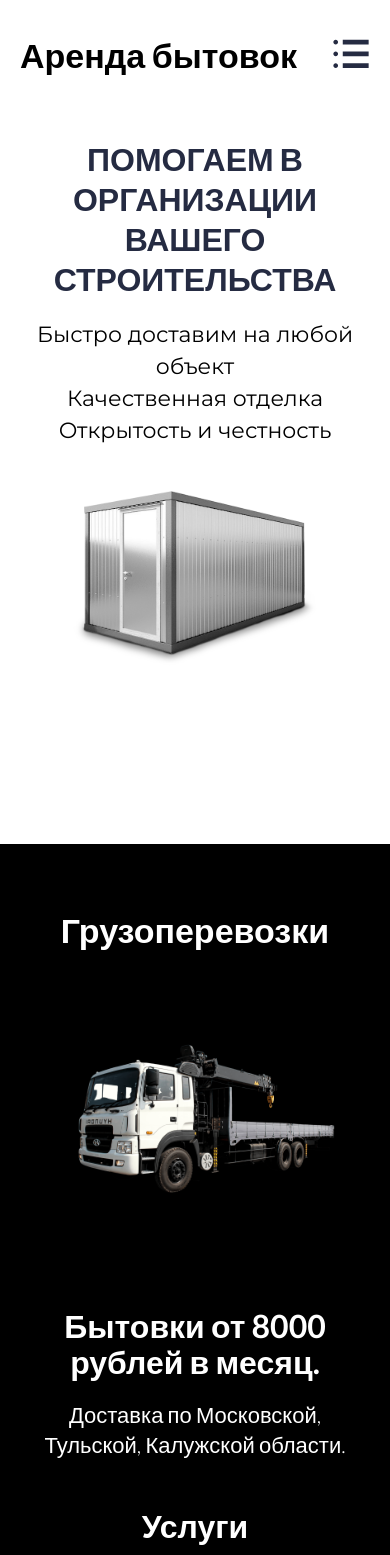
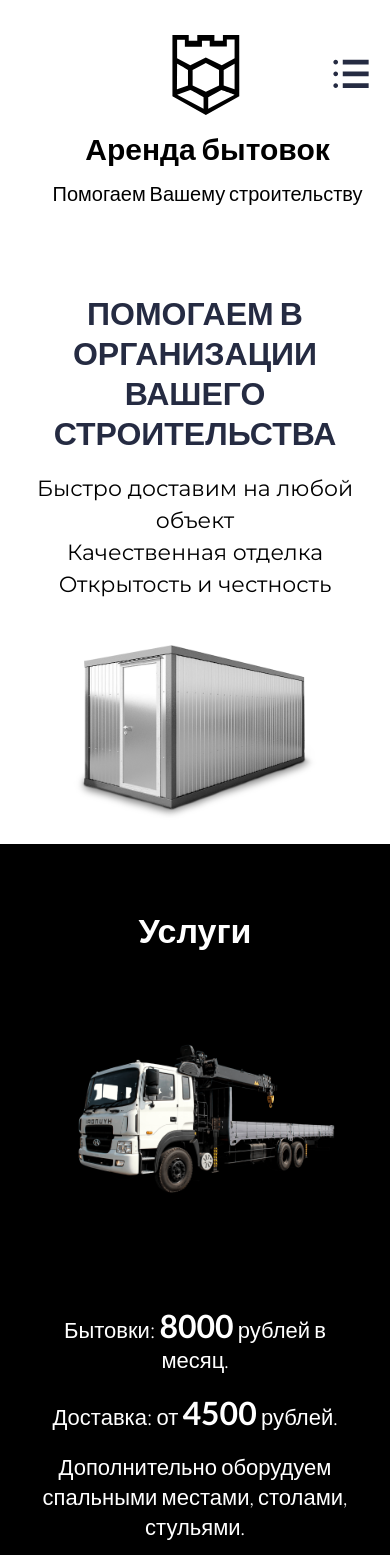
Before and after one commit to stalink456/cabins, a React app: page / in a window 390 px wide. Shown: the top 1555 px of the page. Built offline with nearby package versions, Linux system fonts and the light colour scheme.

Commit message:
change text

```diff
--- a/src/components/About.tsx
+++ b/src/components/About.tsx
@@ -31,14 +31,13 @@ const About: React.FC = () => {
                 Телефон: <a href="tel:+79646232467"> +7 (964) 623-24-67</a>
               </div>
               <div className="description-item__text">
-                Почта: kirill.litvin.2000@mail.ru
+                Почта: tvoy-garant@mail.ru
               </div>
             </div>
             <div className="description-item">
               <div className="description-item__title">Адрес</div>
               <div className="description-item__text">
-                деревня Дашковка, 48А, городской округ Серпухов, Московская
-                область
+                Московская область, гор. округ Серпухов, деревня Дашковка, 48А
               </div>
             </div>
           </div>
--- a/src/components/Footer.tsx
+++ b/src/components/Footer.tsx
@@ -31,7 +31,7 @@ const Footer: React.FC = () => {
               viewport={{ once: true }}
               href="/#section-price"
             >
-              Грузоперевозки
+              Услуги
             </motion.a>
             <motion.a
               initial="hidden"
@@ -56,7 +56,7 @@ const Footer: React.FC = () => {
           </motion.li>
         </ul>
         <div className="section-footer__copyright">
-          Авторское право © @stalink456 2022 Все права защищены
+          © 2022 Все права защищены
         </div>
       </div>
     </section>
--- a/src/components/Header.tsx
+++ b/src/components/Header.tsx
@@ -9,7 +9,30 @@ const Header: React.FC = () => {
     <section className="section-header" id="section-header">
       <div className="section-inner">
         <div className="section-header-top">
-          <div className="section-header-top-logo">Аренда бытовок</div>
+          <div className="section-header-top-logo">
+            <div className="section-header-top-logo-picture">
+              <svg
+                width="87"
+                height="80"
+                viewBox="0 0 87 103"
+                fill="none"
+                xmlns="http://www.w3.org/2000/svg"
+              >
+                <path
+                  d="M0.933336 0.100006C0.933334 1.10001 0.933334 57 0.933334 79L43.9333 102.951L87 79L86.9333 1.52588e-05H65.9333C65.9333 13.4508 65.9333 7.45084 65.9333 7.45084C55.4333 7.45085 54.9333 7.45084 54.9333 7.45084L55 7.62939e-06L32.9333 0.100006V7.45084C27.1 7.45084 21.9333 7.45084 21.9333 7.45084V0.100006C21.9333 0.100006 1.93333 0.100006 0.933336 0.100006ZM16.9333 15.0667H38.9333V7.45084C38.9333 7.45084 38.6 7.50001 48.9333 7.45084L48.9445 14.6667H71L70.9333 5.95084C80.3667 5.90167 80.9333 5.95084 80.9333 5.95084V29.9508L64.4333 38.9508L43.9333 29L23.9333 38.9508L6.93333 29.9508V6.00001H16.9333V15.0667ZM43.9333 35.9508L60.9333 44.9508V64.9508L44 73L26.9333 64.9508V44.9508L43.9333 35.9508ZM20.9333 44.9508V64.9508L6.93333 69.9508C6.93333 71.9508 7 38.9508 7 36.9508C7.66667 36.9508 20.9333 44.9508 20.9333 44.9508ZM80.9333 69.9508L66.9333 64.9508V44.9508L80.9333 36.9508C80.9333 37.9508 80.9333 69.9508 80.9333 69.9508ZM41 80C41 80 41 94.1067 41 95L7 77L23.9333 70.9508C24.6 70.9508 36.6 77.7333 41 80ZM81 77L47 95V80L63.9333 70.9508C64.4667 70.9508 81 77 81 77Z"
+                  fill="black"
+                />
+              </svg>
+            </div>
+            <div className="section-header-top-logo-text">
+              <div className="section-header-top-logo-text-title">
+                Аренда бытовок
+              </div>
+              <div className="section-header-top-logo-text-subtitle">
+                Помогаем Вашему строительству
+              </div>
+            </div>
+          </div>
           <NavBar />
         </div>
         <div className="section-header-content">
--- a/src/components/Navigation/NavBar.module.scss
+++ b/src/components/Navigation/NavBar.module.scss
@@ -4,8 +4,9 @@
   display: none;
 }
 
-.Navigation {
-  padding-top: 10px;
+.NavBar {
+  display: flex;
+  align-items: center;
 }
 
 nav li {
@@ -28,6 +29,10 @@ nav li {
 }
 
 @media (max-width: 1208px) {
+  .NavBar {
+    display: block;
+  }
+
   .Navigation {
     display: none;
   }
@@ -41,7 +46,7 @@ nav li {
     position: absolute;
     right: 5%;
     z-index: 1;
-    margin-top: 10px;
+    margin-top: 20px;
     cursor: pointer;
   }
 
@@ -61,6 +66,7 @@ nav li {
       font-size: 22px;
       line-height: 50px;
       font-weight: 300;
+      margin-left: 0;
       text-transform: uppercase;
       color: $color-white;
       text-decoration: none;
@@ -79,9 +85,3 @@ nav li {
     border-right: none;
   }
 }
-
-@media (max-width: 469px) {
-  .MobileNavigation .Hamburger {
-    margin-top: 0px;
-  }
-}
--- a/src/components/Navigation/NavLinks.tsx
+++ b/src/components/Navigation/NavLinks.tsx
@@ -32,7 +32,7 @@ const NavLinks: React.FC<navLinksType> = ({ isMobile, closeMobileMenu }) => {
           viewport={{ once: true }}
           href="/#section-price"
         >
-          Грузоперевозки
+          Услуги
         </motion.a>
         <motion.a
           initial="hidden"
--- a/src/components/Price.tsx
+++ b/src/components/Price.tsx
@@ -16,27 +16,21 @@ const Price: React.FC = () => {
       id="section-price"
     >
       <div className="section-inner">
-        <div className="section-price-title">Грузоперевозки</div>
+        <div className="section-price-title">Услуги</div>
         <div className="section-price__block">
           <div className="section-price__block__image">
             <img src={truck} alt="" />
           </div>
           <div className="section-price__block__content">
             <div className="description-item">
-              <div className="description-item__title">
-                Бытовки от 8000 рублей в месяц.
+              <div className="description-item__text">
+                Бытовки: <span>8000</span> рублей в месяц.
               </div>
               <div className="description-item__text">
-                Доставка по Московской, Тульской, Калужской области.
-              </div>
-            </div>
-
-            <div className="description-item">
-              <div className="description-item__title">
-                Услуги манипулятора от 4500 рублей.
+                Доставка: от <span>4500</span> рублей.
               </div>
               <div className="description-item__text">
-                Доставка груза по Московской, Тульской, Калужской области.
+                Дополнительно оборудуем спальными местами, столами, стульями.
               </div>
             </div>
           </div>
--- a/src/scss/Cabine.scss
+++ b/src/scss/Cabine.scss
@@ -38,6 +38,10 @@
           line-height: 36px;
           font-weight: bold;
           margin-bottom: 20px;
+
+          span {
+            font-weight: 300;
+          }
         }
 
         &__text {
@@ -46,6 +50,7 @@
           font-weight: 300;
 
           span {
+            font-size: 30px;
             font-weight: 700;
           }
         }
--- a/src/scss/Header.scss
+++ b/src/scss/Header.scss
@@ -20,11 +20,26 @@
     padding-top: 35px;
 
     &-logo {
-      font-weight: bold;
-      font-size: 42px;
+      display: flex;
+      align-items: center;
+      font-family: "Lato", sans-serif;
       color: $color-black;
-      padding-right: 30px;
+      padding-right: 20px;
       border-right: 1px solid #000;
+
+      &-text {
+        margin: 0px 0px 20px 25px;
+
+        &-title {
+          font-weight: bold;
+          font-size: 30px;
+        }
+
+        &-subtitle {
+          font-weight: 300;
+          font-size: 20px;
+        }
+      }
     }
 
     &__nav {
@@ -100,13 +115,7 @@
     background-color: $color-white;
 
     &-top {
-      display: flex;
-      justify-content: center;
       margin-bottom: 65px;
-    }
-
-    &-top__contacts {
-      display: none;
     }
 
     &-content {
@@ -137,13 +146,6 @@
 
 @media (max-width: 600px) {
   .section-header {
-    &-top {
-      &-logo {
-        font-size: 42px;
-        padding-right: 0px;
-      }
-    }
-
     &-wrapper {
       text-align: center;
       line-height: 50px;
@@ -162,12 +164,28 @@
   }
 }
 
-@media (max-width: 469px) {
+@media (max-width: 510px) {
   .section-header-top {
-    justify-content: flex-start;
+    &-logo {
+      flex-direction: column;
+      flex: 1 1 100%;
+      flex-wrap: nowrap;
+      text-align: center;
+      padding: 0px;
 
-    &-logo {
-      font-size: 34px;
+      &-picture {
+        padding-left: 20px;
+      }
+
+      &-text {
+        &-title {
+          line-height: 60px;
+        }
+
+        &-subtitle {
+          line-height: 30px;
+        }
+      }
     }
   }
 }
--- a/src/scss/Price.scss
+++ b/src/scss/Price.scss
@@ -32,17 +32,17 @@
       .description-item {
         margin-top: 28px;
 
-        &__title {
-          font-size: 30px;
-          line-height: 36px;
-          font-weight: bold;
-          margin-bottom: 20px;
-        }
-
         &__text {
           font-size: 24px;
           line-height: 30px;
           font-weight: 300;
+          margin-bottom: 20px;
+        }
+
+        span {
+          font-size: 30px;
+          line-height: 36px;
+          font-weight: bold;
         }
       }
     }
@@ -89,14 +89,13 @@
       padding: 0 10px;
       margin-bottom: 30px;
       .description-item {
-        &__title {
-          font-size: 32px;
+        &__text {
+          font-size: 22px;
           margin-bottom: 20px;
         }
 
-        &__text {
-          font-size: 22px;
-          margin-bottom: 20px;
+        span {
+          font-size: 32px;
         }
       }
     }
```
Also changed, not shown: src/components/Cabine.tsx (+9 -9 lines), src/assets/logo.svg (added).
